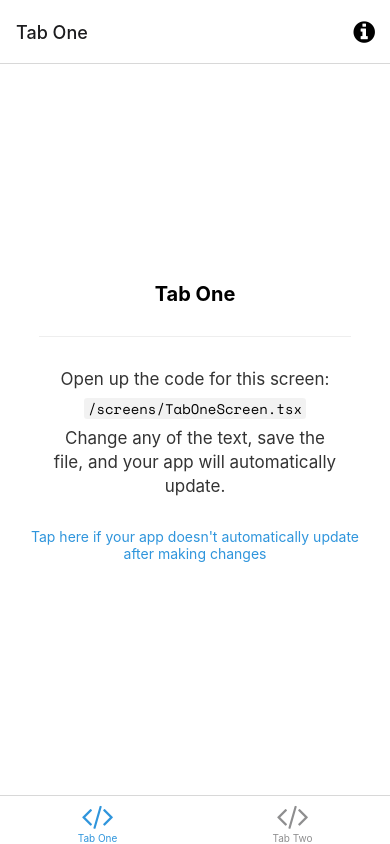
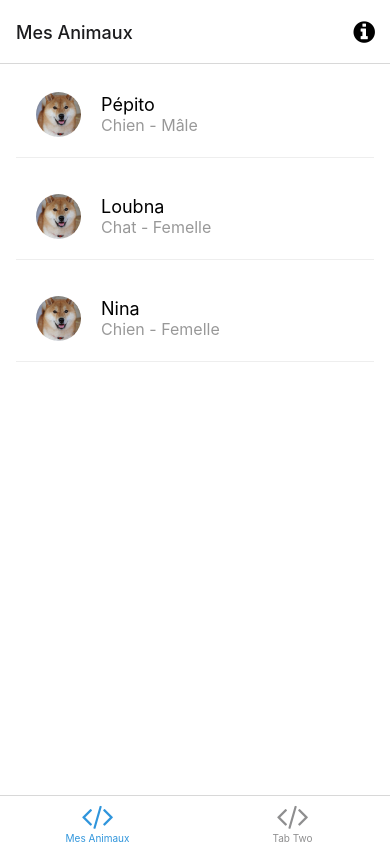
Before and after one commit to veto-lib/client-mobile, a React Native app: screen /TabOne in a window 390 px wide. Built offline with nearby package versions, Linux system fonts and the light colour scheme; what expo-linking would draw is missing.

Commit message:
my animals

```diff
--- /dev/null
+++ b/models/animal.ts
@@ -0,0 +1,6 @@
+export interface Animal {
+    id: string;
+    name: string;
+    type: string;
+    gender: string;
+}
--- a/navigation/index.tsx
+++ b/navigation/index.tsx
@@ -14,7 +14,7 @@ import Colors from '../constants/Colors';
 import useColorScheme from '../hooks/useColorScheme';
 import ModalScreen from '../screens/ModalScreen';
 import NotFoundScreen from '../screens/NotFoundScreen';
-import TabOneScreen from '../screens/TabOneScreen';
+import MyAnimalsScreen from '../screens/MyAnimalsScreen';
 import TabTwoScreen from '../screens/TabTwoScreen';
 import { RootStackParamList, RootTabParamList, RootTabScreenProps } from '../types';
 import LinkingConfiguration from './LinkingConfiguration';
@@ -64,9 +64,9 @@ function BottomTabNavigator() {
       }}>
       <BottomTab.Screen
         name="TabOne"
-        component={TabOneScreen}
+        component={MyAnimalsScreen}
         options={({ navigation }: RootTabScreenProps<'TabOne'>) => ({
-          title: 'Tab One',
+          title: 'Mes Animaux',
           tabBarIcon: ({ color }) => <TabBarIcon name="code" color={color} />,
           headerRight: () => (
             <Pressable
--- /dev/null
+++ b/screens/MyAnimalsScreen.tsx
@@ -0,0 +1,94 @@
+import React from 'react';
+import { FlatList, StyleSheet, Image } from 'react-native';
+
+import { Text, View } from '../components/Themed';
+import { Animal } from '../models/animal';
+
+const DATA: Animal[] = [
+  {
+    id: 'bd7acbea-c1b1-46c2-aed5-3ad53abb28ba',
+    name: 'Pépito',
+    gender: 'Mâle',
+    type: 'Chien'
+  },
+  {
+    id: '3ac68afc-c605-48d3-a4f8-fbd91aa97f63',
+    name: 'Loubna',
+    gender: 'Femelle',
+    type: 'Chat'
+  },
+  {
+    id: '58694a0f-3da1-471f-bd96-145571e29d72',
+    name: 'Nina',
+    gender: 'Femelle',
+    type: 'Chien'
+  },
+];
+
+const Item = ({ animal }: { animal: Animal }) => (
+  <View style={styles.item}>
+      <Image
+        style={styles.image}
+        source={require('../assets/images/shiba.jpg')}
+      />
+      <View style= {styles.textColumn}>
+        <Text style={styles.title}>{animal.name}</Text>
+        <Text style={styles.subtitle}>{animal.type} - {animal.gender}</Text>
+      </View>
+  </View>
+);
+
+const MyAnimalsScreen = () => {
+  const renderItem = ({ item }: { item: Animal }) => (
+    <Item animal={item} />
+  );
+
+  return (
+    <View style={styles.container}>
+      <FlatList
+        data={DATA}
+        renderItem={renderItem}
+        keyExtractor={item => item.id}
+      />
+    </View>
+  );
+};
+
+const styles = StyleSheet.create({
+  container: {
+    flex: 1,
+    marginTop: 0,
+  },
+  item: {
+    borderBottomColor: '#eeeeee',
+    borderBottomWidth: 1,
+    backgroundColor: 'white',
+    padding: 20,
+    marginVertical: 8,
+    marginHorizontal: 16,
+    display: 'flex',
+    flexDirection: 'row',
+    flexWrap: 'nowrap',
+    alignItems: 'center'
+  },
+  title: {
+    fontSize: 18,
+  },
+  image: {
+    marginRight: 20,
+    height: 45,
+    width: 45,
+    borderRadius: 100
+  },
+  subtitle: {
+    fontSize: 16,
+    opacity: 0.4
+  },
+  textColumn: {
+    display: 'flex',
+    flexDirection: 'column',
+    flexWrap: 'nowrap'
+  }
+});
+
+export default MyAnimalsScreen;
```
Also changed, not shown: tsconfig.json (+5 -2 lines), assets/images/shiba.jpg (added).
